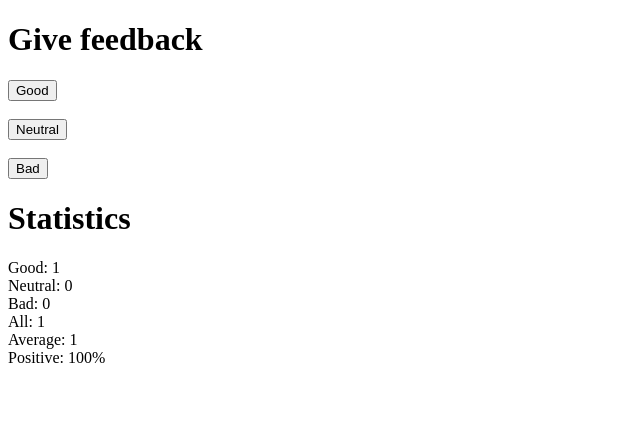
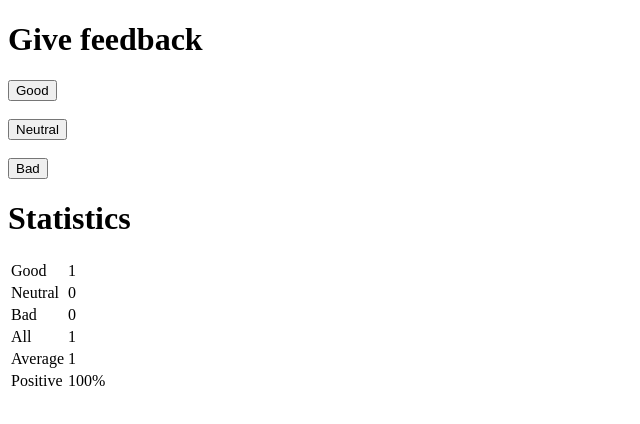
Before and after one commit to topinii/fullstackopen2021, a React (Create React App) app in the folder osa1/unicafe/: page / in a window 1280 px wide. Both pictures are taken after a click on the button "Good". Shown: the top 424 px of the page, without its empty margins (0-640 px from the left). Built offline with nearby package versions, Linux system fonts and the light colour scheme.

Commit message:
unicafe step6

```diff
--- a/osa1/unicafe/src/index.js
+++ b/osa1/unicafe/src/index.js
@@ -8,6 +8,8 @@
       <h1>Statistics</h1>
       {props.all ? (
         <div>
+          <table>
+            <tbody>
               <StatisticLine text="Good" value={props.good} />
               <StatisticLine text="Neutral" value={props.neutral} />
               <StatisticLine text="Bad" value={props.bad} />
@@ -20,6 +22,8 @@
                 text="Positive"
                 value={(props.good / props.all) * 100 + "%"}
               />
+            </tbody>
+          </table>
         </div>
       ) : (
         <div>No feedback given.</div>
@@ -30,11 +34,10 @@
 
 const StatisticLine = ({ text, value }) => {
   return (
-    <div>
-      <div>
-        {text}: {value}
-      </div>
-    </div>
+    <tr>
+      <td>{text}</td>
+      <td>{value}</td>
+    </tr>
   );
 };
 
```
Lines whose indentation alone changed are shown as unchanged.
